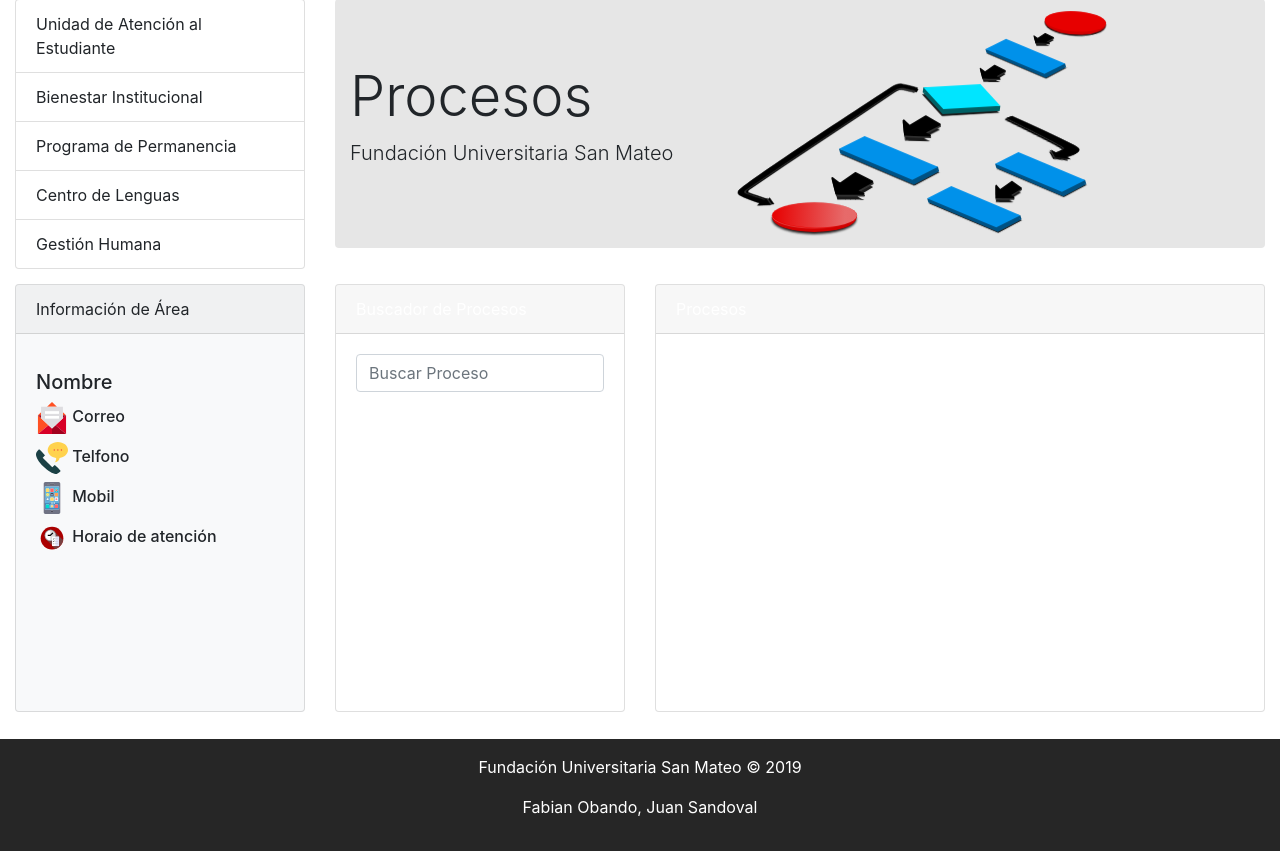
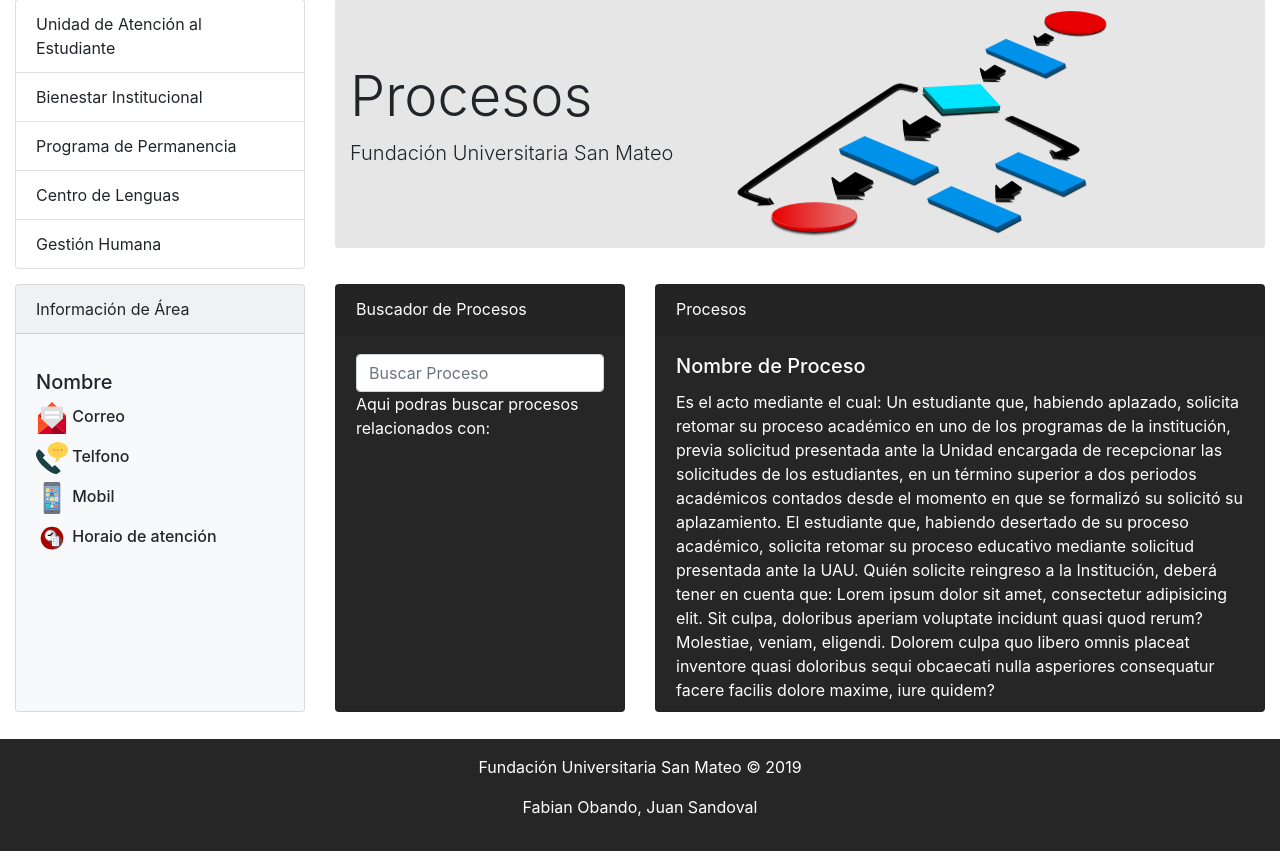
Before and after one commit to universidadfus/Proceder, a PHP site: page /index.html in a window 1280 px wide. Shown: the part 82-933 px from the top of the page. Run offline with PHP 8.4, Linux system fonts and the light colour scheme; some libraries are stand-ins or nearby versions.

Commit message:
Add files via upload

```diff
--- a/css/card.css
+++ b/css/card.css
@@ -15,3 +15,15 @@ height: 94%;
 height: 32px;
 width:  32px;
 }
+
+
+#cardbuscar{
+
+background-color: rgba(0, 0, 0, .85);
+
+}
+
+#cardproceso{
+
+background-color: rgba(0, 0, 0, .85);
+}
```
